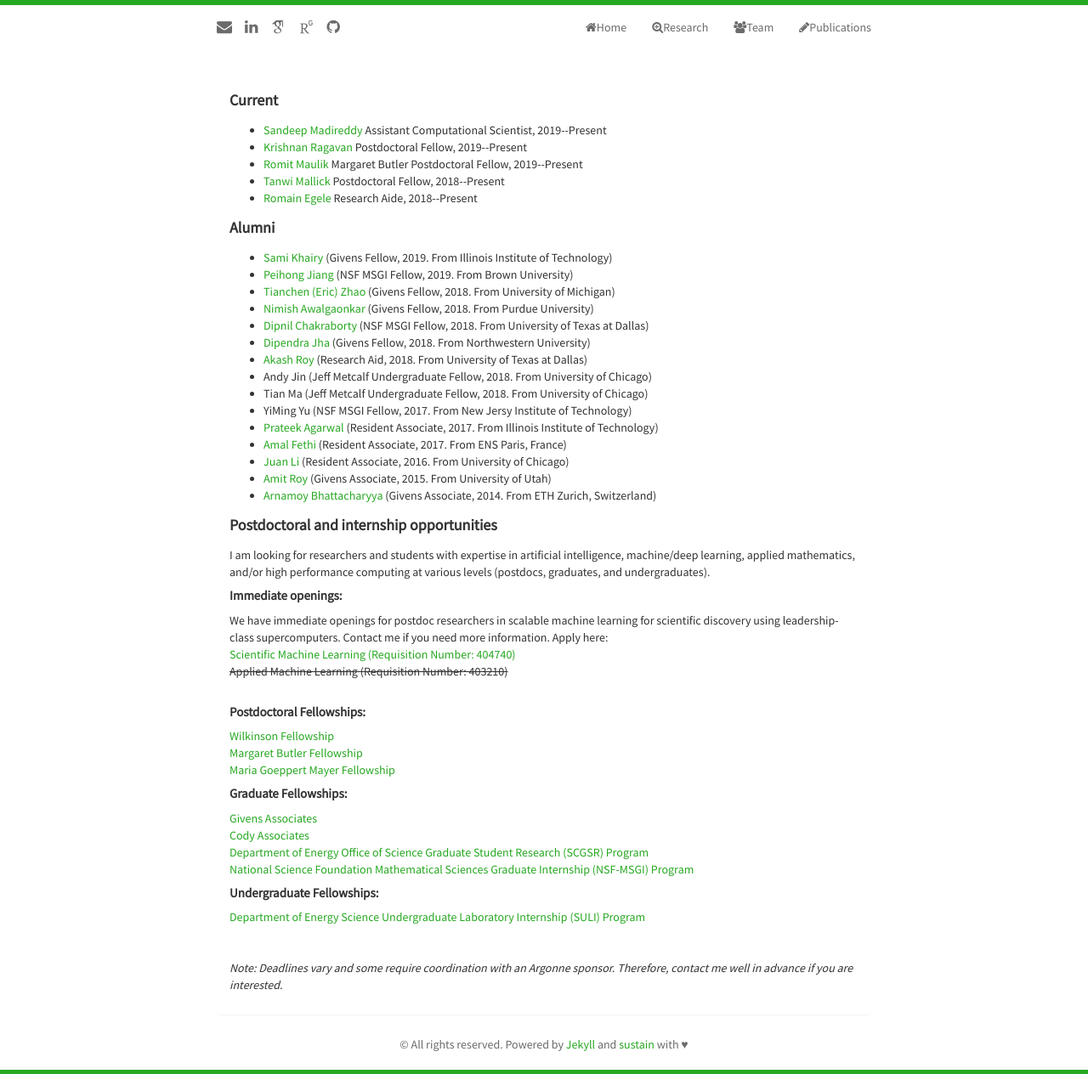
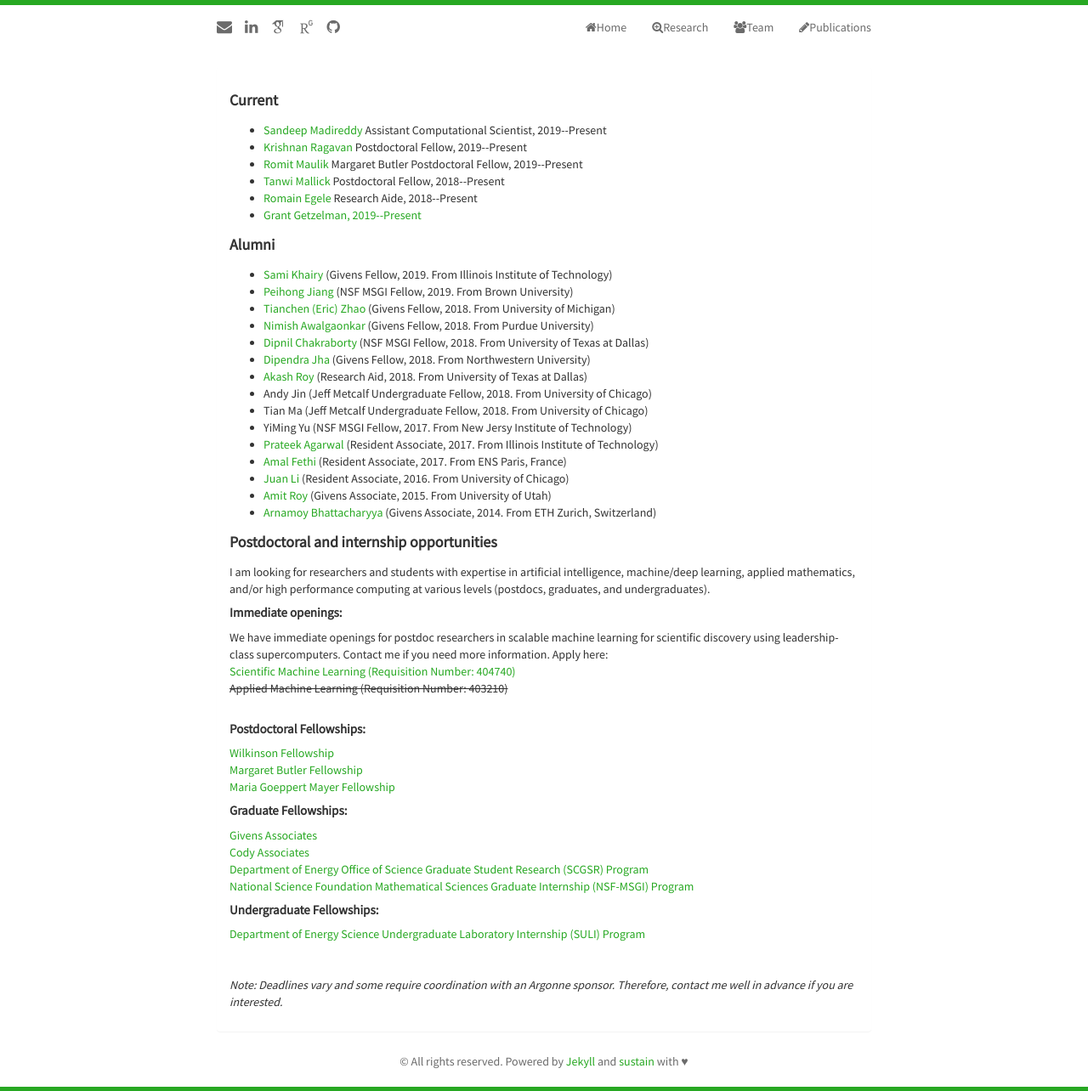
Before and after one commit to pbalapra/pbalapra.github.io, a Jekyll site: the page built from jobs.html, in a window 1280 px wide. Shown: the whole page at 85% size. Built offline with Jekyll 4.4.1, drawn with Linux system fonts in a browser that asks for light colours; nearby versions of some CDN libraries; some web fonts are replaced.

Commit message:
team update

```diff
--- a/_includes/team.html
+++ b/_includes/team.html
@@ -11,6 +11,7 @@
         <li class="itemize"><a href="https://www.linkedin.com/in/romit-maulik-cfd", target="black_">Romit Maulik</a> Margaret Butler Postdoctoral Fellow, 2019--Present</li>
         <li class="itemize"><a href="https://www.linkedin.com/in/tanwimallick", target="black_">Tanwi Mallick</a> Postdoctoral Fellow, 2018--Present</li>
         <li class="itemize"><a href="https://fr.linkedin.com/in/romain-egele/en", target="black_">Romain Egele</a> Research Aide, 2018--Present </li>
+        <li class="itemize"><a href="https://www.linkedin.com/in/grant-getzelman-0301255a/", target="black_">Grant Getzelman, 2019--Present</a>
       </ul>
       <h5><strong>Alumni</strong></h5>
       <ul class="itemize1" align="justify">
```
